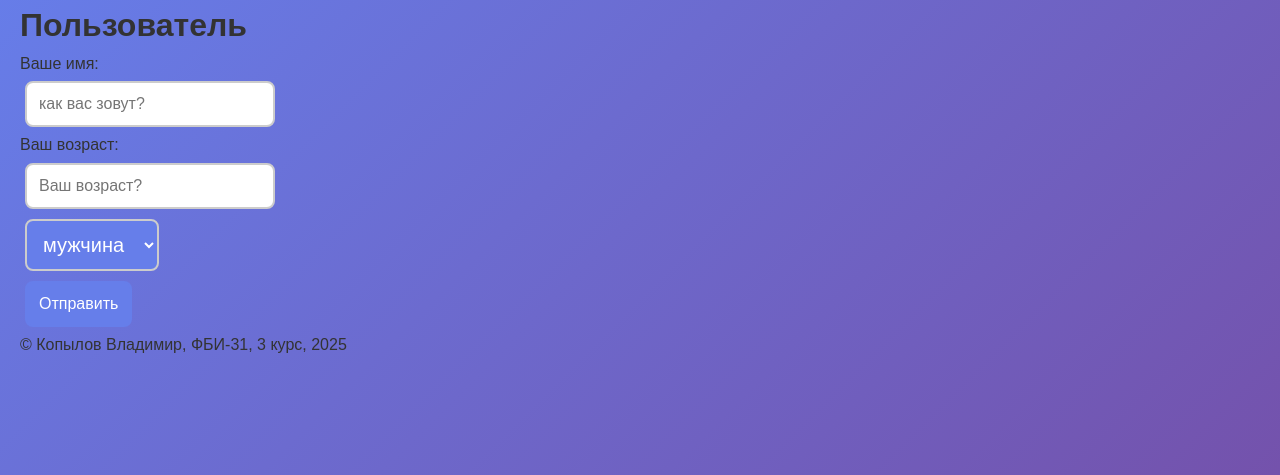
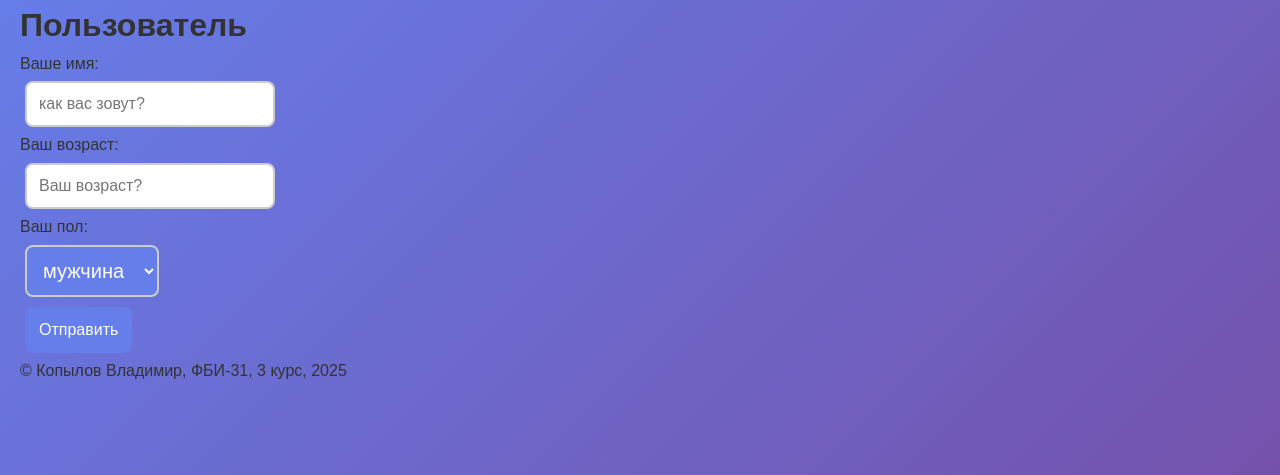
Before and after one commit to ruwer555/Web-backend-lab, a Flask app: page /lab3/form1 in a window 1280 px wide. Shown: the part 46-521 px from the top of the page. Run offline with Flask 3, Linux system fonts and the light colour scheme.

Commit message:
Корректировка пола

```diff
--- a/templates/form1.html
+++ b/templates/form1.html
@@ -8,7 +8,7 @@
     {% if user %}
     <h1>Привет, {{ user }}</h1>
     <h1>Ваш возраст: {{ age }}</h1>
-    <h1>Ваш пол: {{ sex }}</h1>
+    <h1>Ваш пол: {{'мужской' if sex == 'male' else 'женский'}}</h1>
     <h2>Добро пожаловать на сайт!</h2>
     <div>
         <a href="/lab3/form1">Заново</a>
@@ -20,10 +20,13 @@
         <div>
             <input type="text" placeholder="как вас зовут?" name="user">
         </div>
+
         <label>Ваш возраст:</label>
         <div>
             <input type="number" placeholder="Ваш возраст?" name="age">
         </div>
+
+        <label>Ваш пол:</label>
         <div>
             <select name="sex" placeholder="">
                 <option value="male">мужчина</option>
```
